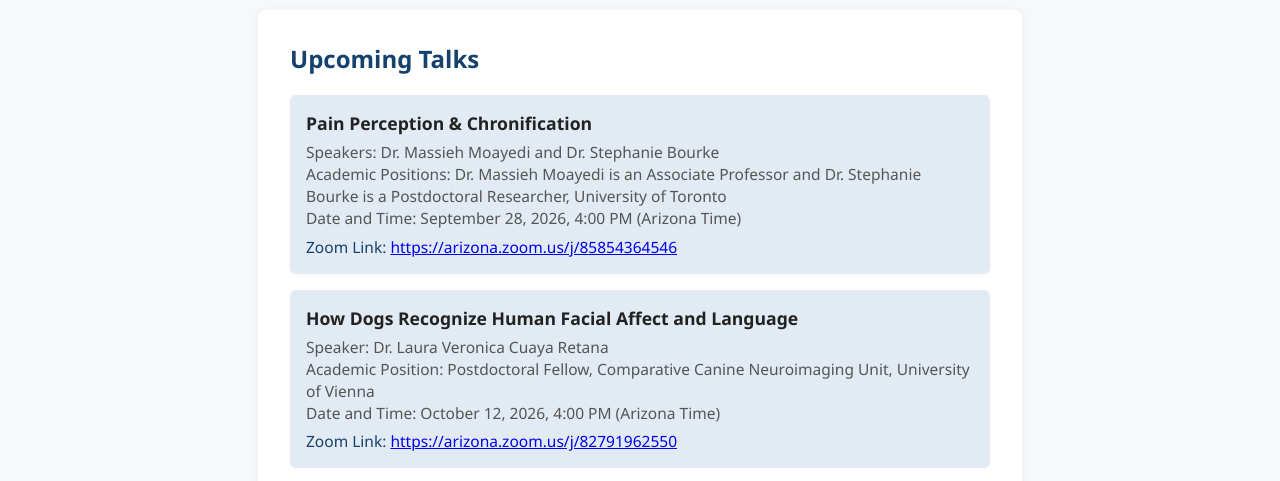
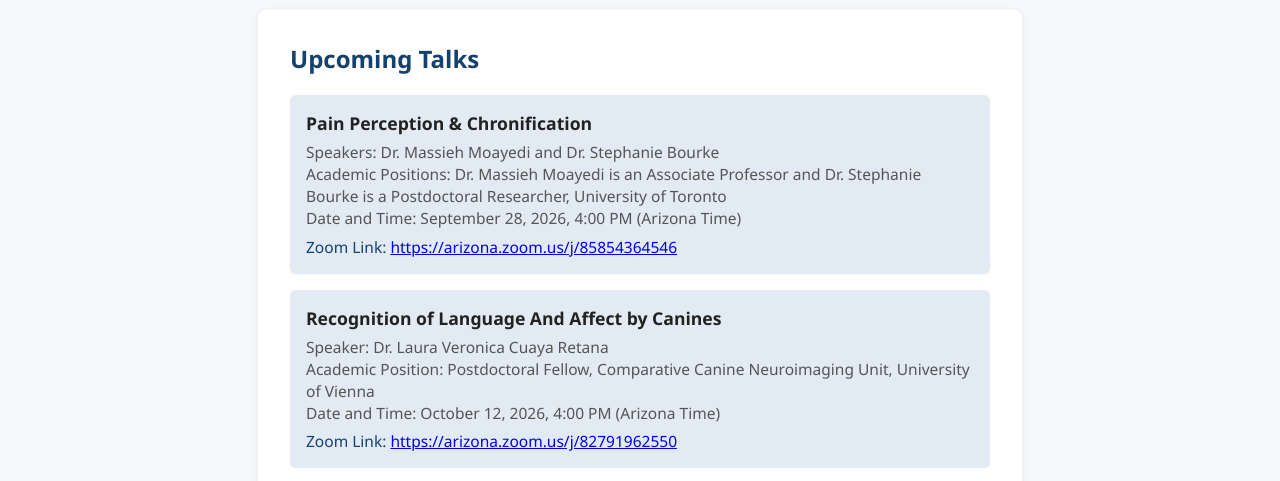
Before and after one commit to sophiavonhippel/TucsonDrugClub.github.io, a website: page index.html in a window 1280 px wide. Shown: the part 272-753 px from the top of the page. Drawn offline with Linux system fonts and the light colour scheme.

Commit message:
Update talk title in index.html

```diff
--- a/index.html
+++ b/index.html
@@ -201,7 +201,7 @@
           </div>
         </li>
         <li>
-          <span class="talk-title">How Dogs Recognize Human Facial Affect and Language</span>
+          <span class="talk-title">Recognition of Language And Affect by Canines</span>
           <div class="talk-details">
             Speaker: Dr. Laura Veronica Cuaya Retana<br>
             Academic Position: Postdoctoral Fellow, Comparative Canine Neuroimaging Unit, University of Vienna<br>
```
